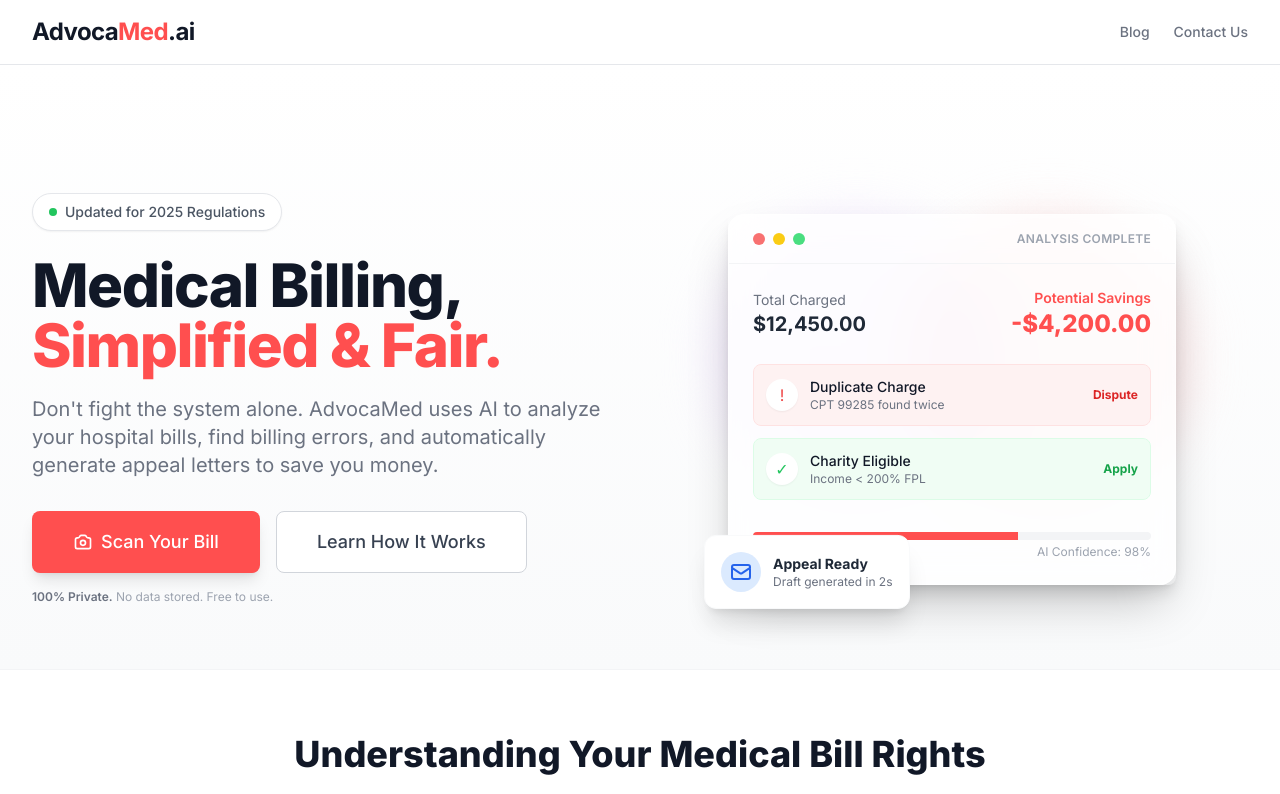
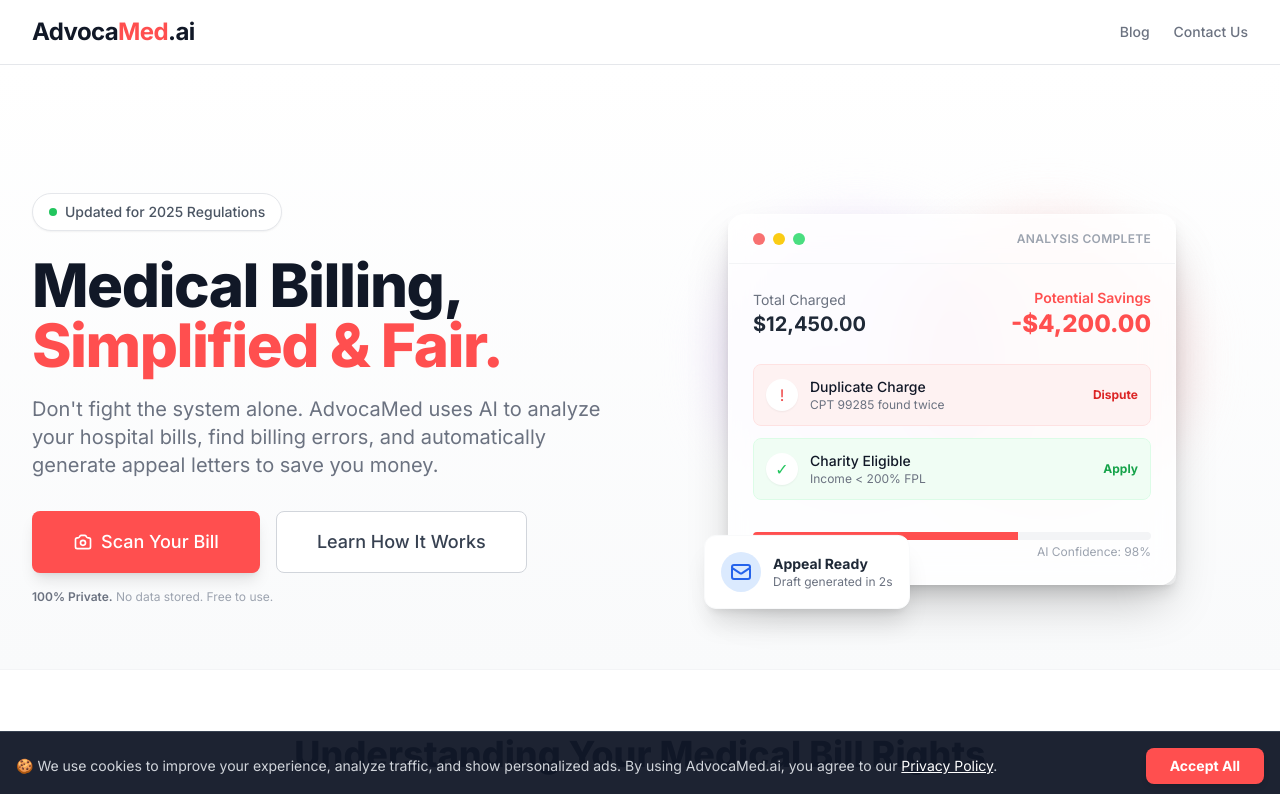
Before and after one commit to gkswjdgb/advocamed-ai, a React (Vite) app in the folder advocamed.ai/: page / in a window 1280 px wide. Shown: the top 794 px of the page. Built offline with nearby package versions, Linux system fonts and the light colour scheme.

Commit message:
Update App.tsx

```diff
--- a/advocamed.ai/App.tsx
+++ b/advocamed.ai/App.tsx
@@ -9,6 +9,7 @@
 import { SEOContent } from './components/SEOContent';
 import SEO from './components/SEO';
 import PrivacyPolicy from './components/PrivacyPolicy';
+import CookieBanner from './components/CookieBanner'; // Import CookieBanner
 
 // Pages
 import BlogPage from './pages/BlogPage';
@@ -147,6 +148,9 @@
             </div>
           </footer>
 
+          {/* Compliance Banner */}
+          <CookieBanner />
+
         </div>
       </Router>
     </HelmetProvider>
```
